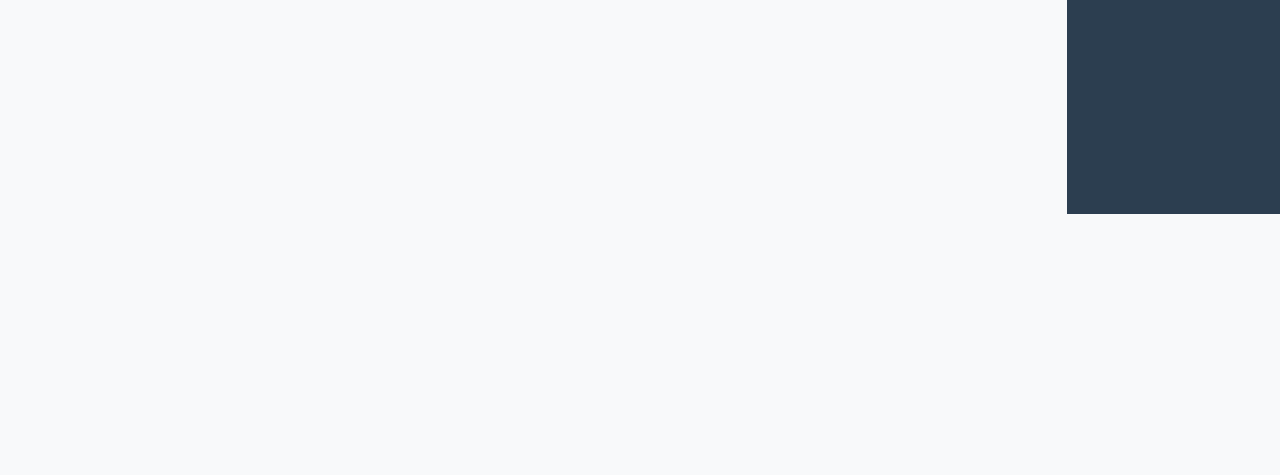
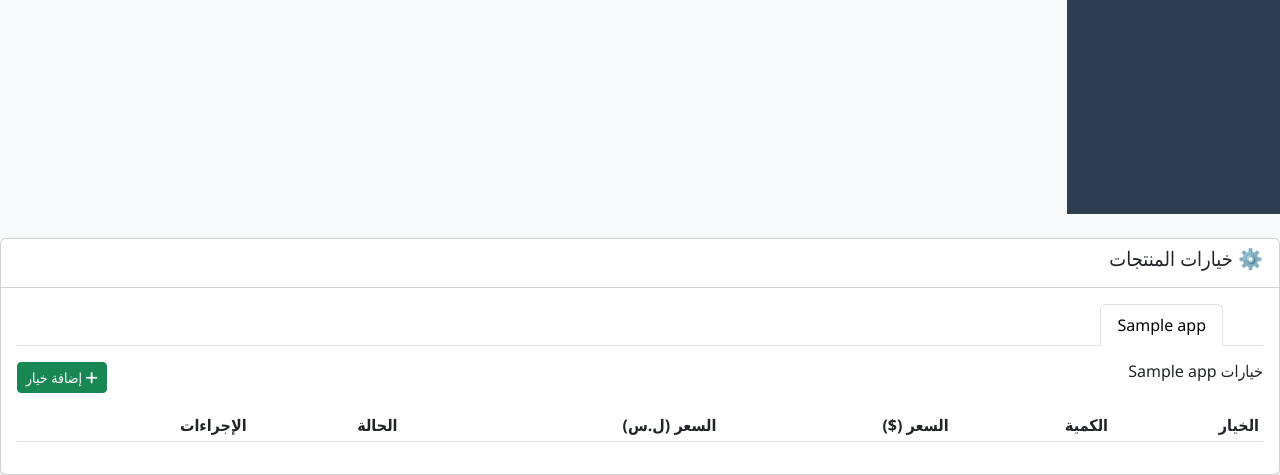
Before and after one commit to senanshabaan1/charging-bot, a Flask app: template templates/applications.html in a window 1280 px wide. Shown: the part 586-1061 px from the top of the page. Before the commit the page ends 800 px from the top, so only its background shows below. Run offline with Flask 3, Linux system fonts and the light colour scheme; the template is opened without the code that fills it: most values are stand-ins (such as "Sample title", 1, 10 or a date in 2020); lists and menus that the app fills with data are empty; some libraries are stand-ins or nearby versions.

Commit message:
applications.html

```diff
--- a/templates/applications.html
+++ b/templates/applications.html
@@ -221,6 +221,60 @@
         </div>
     </div>
 </div>
+    <div class="card shadow-sm mt-4">
+        <div class="card-header bg-white">
+            <h5>⚙️ خيارات المنتجات</h5>
+        </div>
+        <div class="card-body">
+            <ul class="nav nav-tabs" id="productTabs" role="tablist">
+                {% for app in applications %}
+                <li class="nav-item" role="presentation">
+                    <button class="nav-link {{ 'active' if loop.first else '' }}"
+                            id="tab-{{ app[0] }}"
+                            data-bs-toggle="tab"
+                            data-bs-target="#options-{{ app[0] }}"
+                            type="button">
+                        {{ app[1] }}
+                    </button>
+                </li>
+                {% endfor %}
+            </ul>
+
+            <div class="tab-content mt-3">
+                {% for app in applications %}
+                <div class="tab-pane fade {{ 'show active' if loop.first else '' }}"
+                     id="options-{{ app[0] }}">
+
+                    <div class="d-flex justify-content-between mb-3">
+                        <h6>خيارات {{ app[1] }}</h6>
+                        <button class="btn btn-sm btn-success"
+                                onclick="showAddOptionModal({{ app[0] }}, '{{ app[1] }}')">
+                            <i class="fa fa-plus"></i> إضافة خيار
+                        </button>
+                    </div>
+
+                    <div class="table-responsive">
+                        <table class="table table-sm">
+                            <thead>
+                                <tr>
+                                    <th>الخيار</th>
+                                    <th>الكمية</th>
+                                    <th>السعر ($)</th>
+                                    <th>السعر (ل.س)</th>
+                                    <th>الحالة</th>
+                                    <th>الإجراءات</th>
+                                </tr>
+                            </thead>
+                            <tbody id="options-{{ app[0] }}-tbody">
+                                <!-- يتم التعبئة عبر AJAX -->
+                            </tbody>
+                        </table>
+                    </div>
+                </div>
+                {% endfor %}
+            </div>
+        </div>
+    </div>
 
 <!-- Modal لإضافة تطبيق جديد (معدل - كمية قابلة للتعديل) -->
 <div class="modal fade" id="addAppModal" tabindex="-1">
@@ -487,6 +541,87 @@
         // تنفيذ الحساب مرة واحدة عند التحميل
         calculatePrices();
     });
+
+function loadOptions(appId) {
+    fetch(`/api/options/${appId}`)
+        .then(res => res.json())
+        .then(data => {
+            const tbody = document.getElementById(`options-${appId}-tbody`);
+            if (!tbody) return;
+
+            tbody.innerHTML = '';
+
+            data.forEach(opt => {
+                const priceSyp = (opt.price_usd * {{ rate }}).toLocaleString();
+                const row = `
+                    <tr>
+                        <td>${opt.name}</td>
+                        <td>${opt.quantity}</td>
+                        <td>$${opt.price_usd.toFixed(2)}</td>
+                        <td>${priceSyp} ل.س</td>
+                        <td>
+                            <span class="badge bg-${opt.is_active ? 'success' : 'secondary'}">
+                                ${opt.is_active ? 'نشط' : 'معطل'}
+                            </span>
+                        </td>
+                        <td>
+                            <button class="btn btn-sm btn-warning" onclick="editOption(${opt.id})">
+                                <i class="fa fa-edit"></i>
+                            </button>
+                            <button class="btn btn-sm btn-${opt.is_active ? 'danger' : 'success'}"
+                                    onclick="toggleOption(${opt.id})">
+                                <i class="fa fa-${opt.is_active ? 'ban' : 'check'}"></i>
+                            </button>
+                        </td>
+                    </tr>
+                `;
+                tbody.innerHTML += row;
+            });
+        });
+}
+
+// تحميل الخيارات عند فتح التبويب
+document.querySelectorAll('[data-bs-toggle="tab"]').forEach(tab => {
+    tab.addEventListener('shown.bs.tab', function (e) {
+        const appId = this.id.replace('tab-', '');
+        loadOptions(appId);
+    });
+});
+
+// تحميل أول تبويب تلقائياً
+window.addEventListener('load', function() {
+    const firstTab = document.querySelector('.nav-link.active');
+    if (firstTab) {
+        const appId = firstTab.id.replace('tab-', '');
+        loadOptions(appId);
+    }
+});
+
+// دوال مساعدة للخيارات (تحتاج تنفيذ)
+function showAddOptionModal(appId, appName) {
+    alert(`إضافة خيار لـ ${appName} - سيتم تنفيذها لاحقاً`);
+}
+
+function editOption(optionId) {
+    alert(`تعديل خيار ${optionId} - سيتم تنفيذها لاحقاً`);
+}
+
+function toggleOption(optionId) {
+    if (confirm('هل أنت متأكد من تغيير حالة هذا الخيار؟')) {
+        fetch(`/api/option/toggle/${optionId}`, { method: 'POST' })
+            .then(res => res.json())
+            .then(data => {
+                if (data.success) {
+                    // إعادة تحميل التبويب النشط
+                    const activeTab = document.querySelector('.nav-link.active');
+                    if (activeTab) {
+                        const appId = activeTab.id.replace('tab-', '');
+                        loadOptions(appId);
+                    }
+                }
+            });
+    }
+}
 </script>
 </body>
 </html>
```
